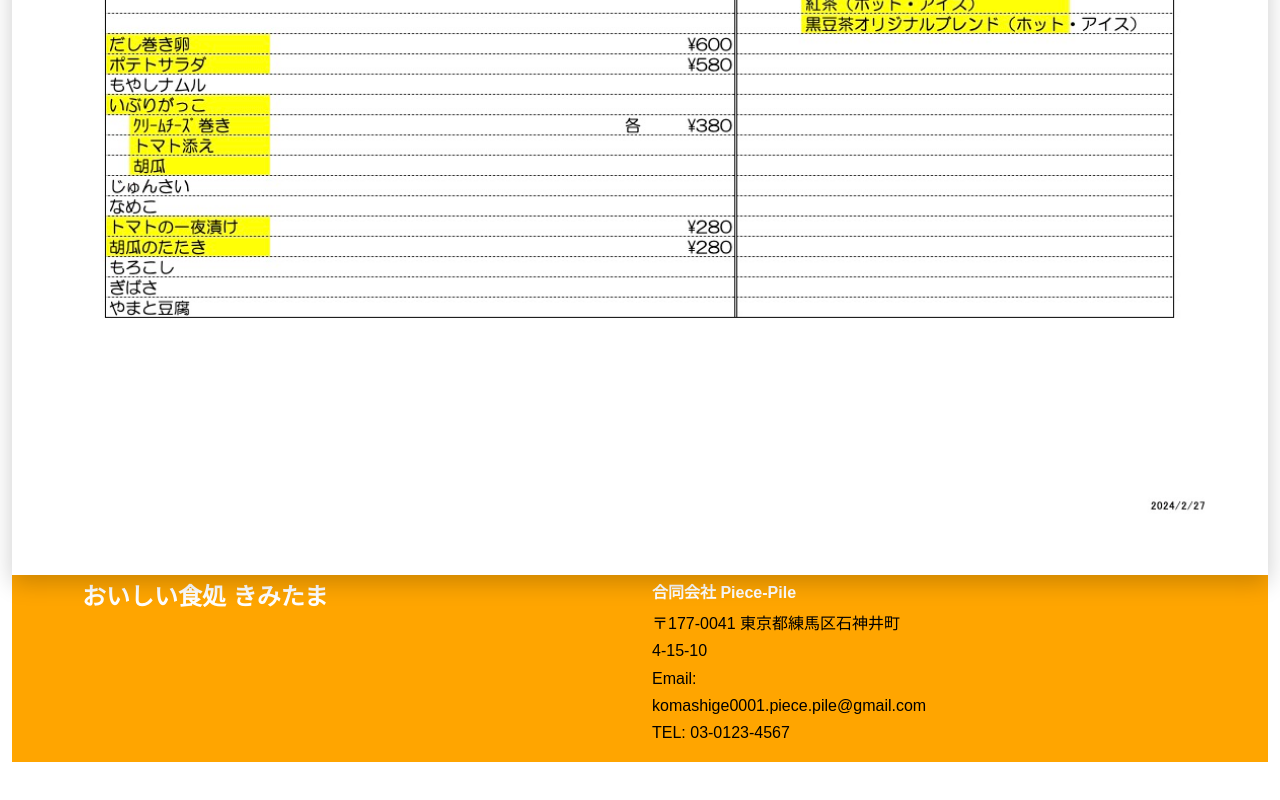
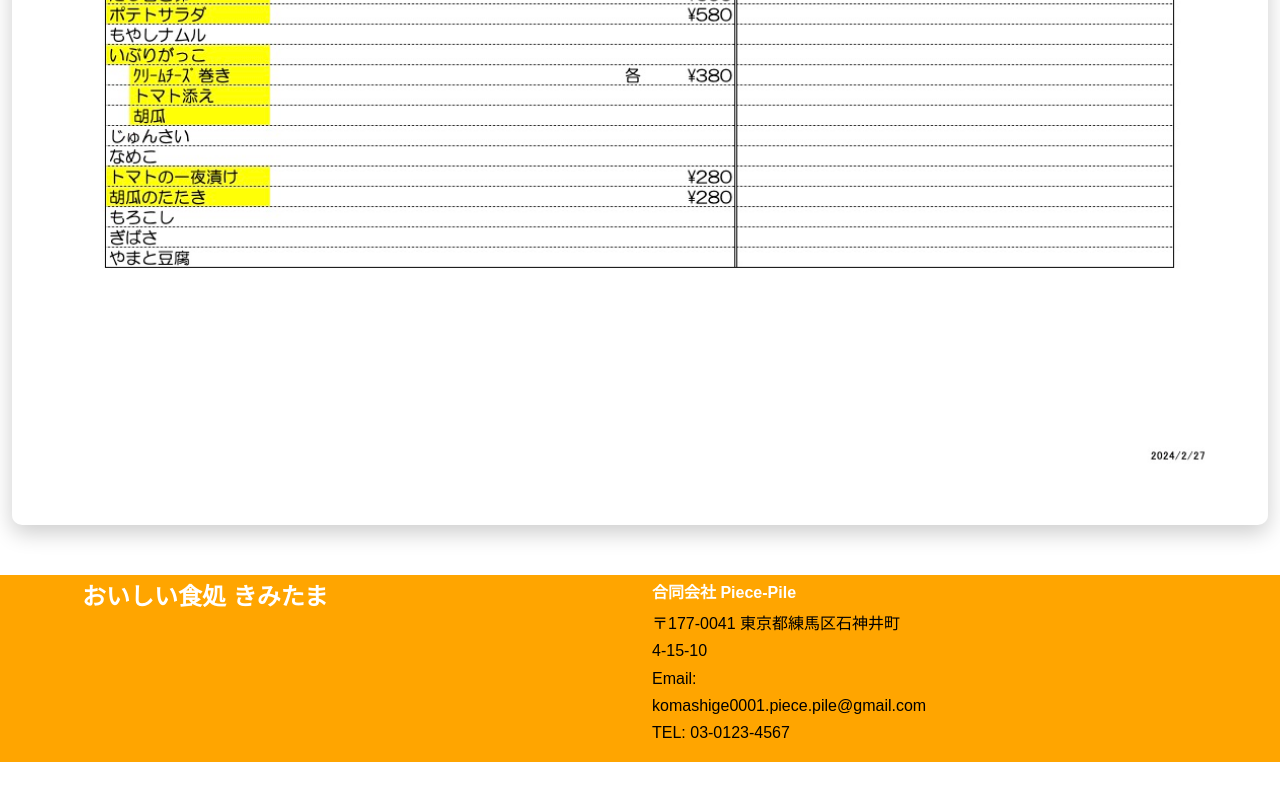
Before and after one commit to komashige/Piece-Pile.LLC-homepage, a plain HTML site: page kimitama_index.html in a window 1280 px wide. Shown: the part 3038-3838 px from the top of the page. After the commit the page ends 3800 px from the top, so only its background shows below. Drawn offline with nearby package versions, Linux system fonts and the light colour scheme.

Commit message:
kimitamaメニュー一覧微調整

```diff
--- a/kimitama_index.html
+++ b/kimitama_index.html
@@ -205,7 +205,7 @@
       </div>
     </section>
     <!--メニュー一覧-->
-    <section id="menus">
+
       <div class="container-fluid">
         <div class="row md-2">
           <div class="col-md-4 mx-auto text-center">
@@ -214,13 +214,15 @@
             <p></p>
           </div>
         </div>
-        <div class="row g-4">
+        <div class="row g-2">
           <div class="col-lg-12 col-sm-12">
             <div class="service card-effect">
               <img src="./img/nenu1.jpg" alt=""/>
             </div>
           </div>
         </div>
+      </div>
+
     <!--footer section-->
     <footer>
       <div class="footer-top">
--- a/kimitama_style.css
+++ b/kimitama_style.css
@@ -97,6 +97,7 @@ a.text-white:hover h6 {
   box-shadow: 0 8px 22px rgba(0,0,0,0.2);
   background-color: #fff;
   padding: 25px;
+  border-radius: 10px; /* ここで四隅の角を丸くする */
 }
 
 .card-effect:hover {
@@ -132,12 +133,13 @@ a.text-white:hover h6 {
   position: absolute;
   top: -100%;
   left: 0;
-  background-color: #888;
+  background-color: #FED8B1;
   width: 100%;
   height: 100%;
   opacity: 0;
   transition: all 0.35s ease;
   z-index: -1;
+  border-radius: 10px; /* ここで四隅の角を丸くする */
 }
 
 .service:hover h5,
@@ -195,3 +197,7 @@ img {
 .footer-top {
   background-color: orange;
 }
+
+footer {
+  margin-top: 50px; /* または padding-top: 50px; */
+}
```
